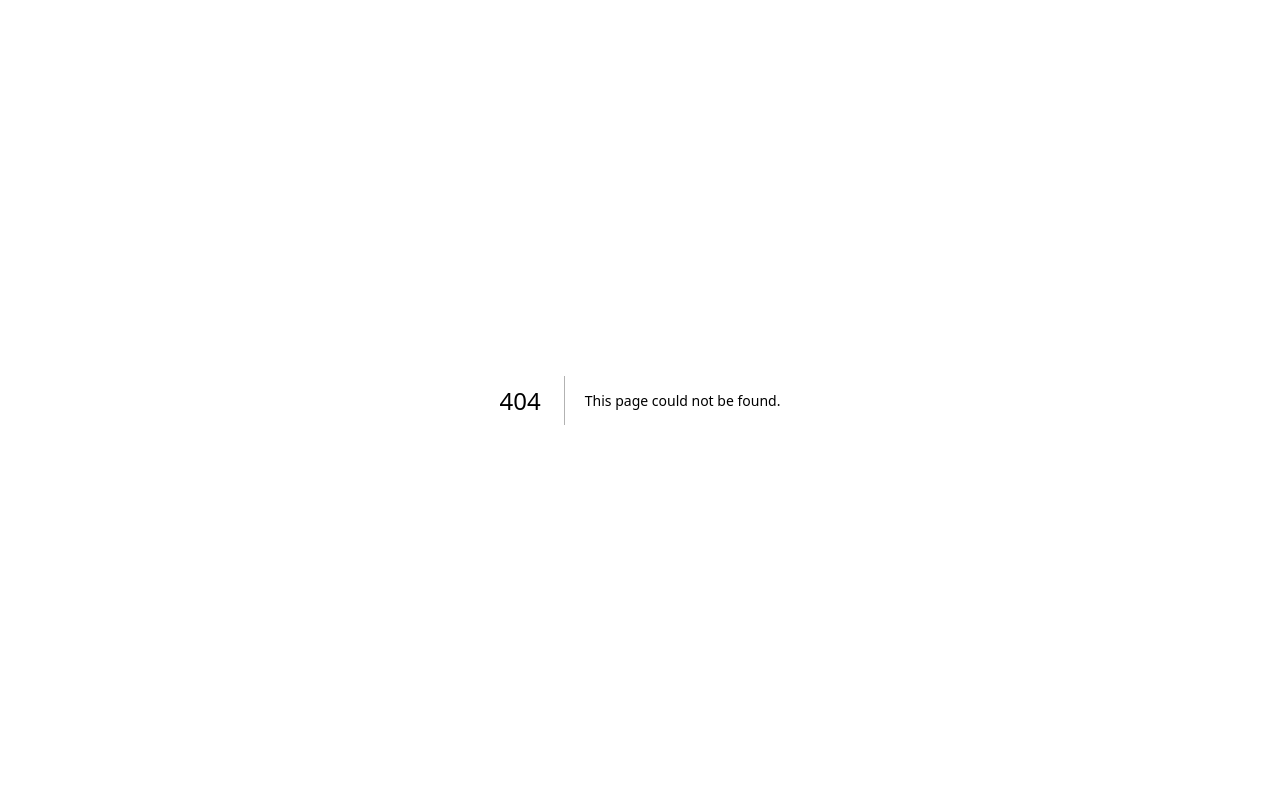
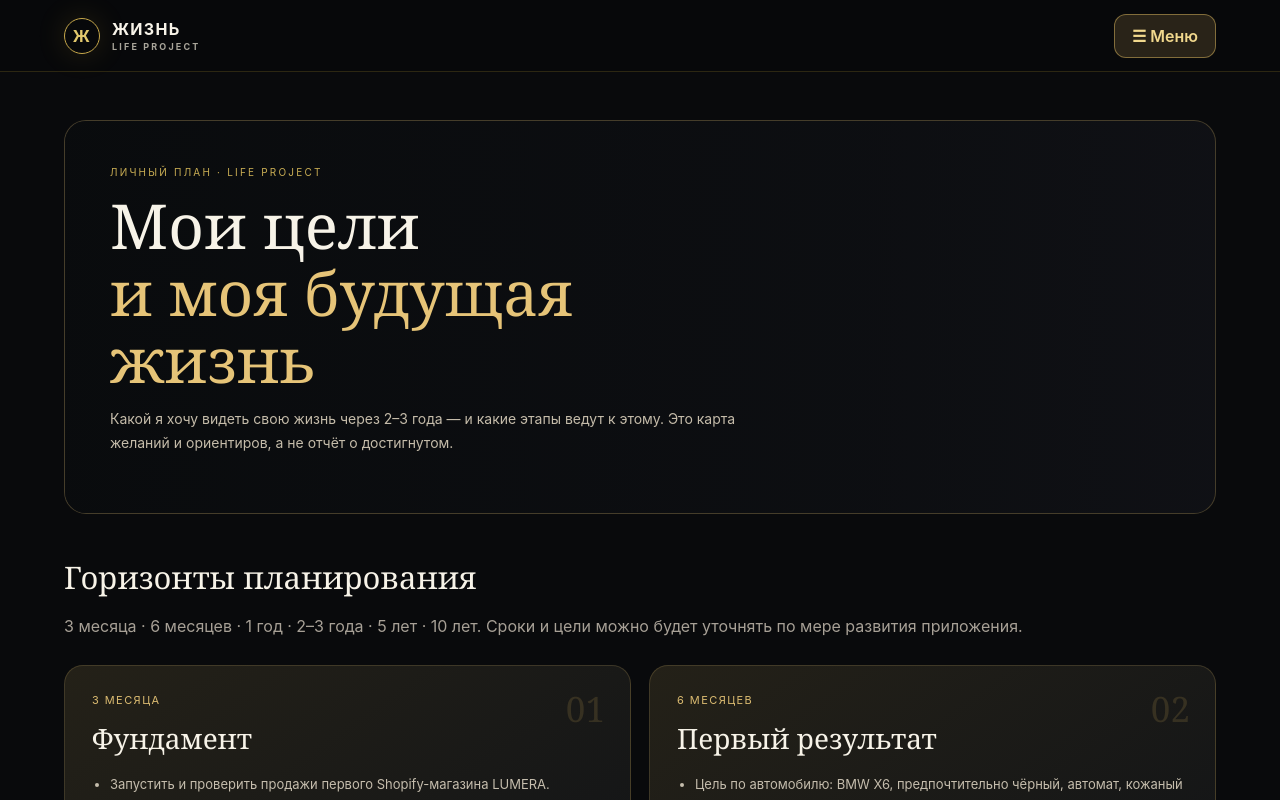
Before and after one commit to Igor-Samarin/life-project, a Next.js app: page /goals in a window 1280 px wide. Before the commit this address had no page. Shown: the top 800 px of the page. Built offline with nearby package versions, Linux system fonts and the light colour scheme; grey boxes are pictures that could not be loaded.

Commit message:
Create dedicated personal future goals and life vision roadmap page

```diff
--- /dev/null
+++ b/pages/goals.js
@@ -0,0 +1,34 @@
+import Link from "next/link";
+import Layout from "../components/Layout";
+import ProjectArt from "../components/ProjectArt";
+
+const horizons=[
+ {time:"3 месяца",name:"Фундамент",points:["Запустить и проверить продажи первого Shopify-магазина LUMERA.","Наладить регулярный учёт семейных денег и резерв.","Собрать управляемую систему проектов с понятными ответственными и сроками."]},
+ {time:"6 месяцев",name:"Первый результат",points:["Цель по автомобилю: BMW X6, предпочтительно чёрный, автомат, кожаный салон; сначала проверить бюджет и пригодность для работы.","Масштабировать проверенные e-commerce направления.","Сокращать ежедневную ручную работу через AI и делегирование."]},
+ {time:"1 год",name:"Устойчивость",points:["Ориентир: совокупный доход от проектов около €10 000 в месяц — цель, не прогноз.","Сформировать финансовую подушку и более предсказуемый денежный поток.","Вернуться к следующему автомобильному этапу: Lexus, если экономика позволяет."]},
+ {time:"2–3 года",name:"Моя будущая жизнь",points:["Построить бизнес-систему, где я преимущественно принимаю управленческие и финансовые решения.","Больше свободного времени для семьи, путешествий и интересов.","Продвинуться к собственному комфортному дому и премиальным автомобилям без ущерба финансовой устойчивости.","Развивать несколько самостоятельных направлений с командой и AI-автоматизацией."]},
+ {time:"5 лет",name:"Большие цели",points:["Семейный фонд и сильная диверсифицированная бизнес-экосистема.","Lamborghini Urus как долгосрочная автомобильная мечта.","Больше свободы выбора места жизни, путешествий и личных занятий."]},
+ {time:"10 лет",name:"Наследие",points:["Самостоятельная, устойчивая семейная система бизнесов.","Финансовая независимость и возможность помогать близким.","Жизнь, в которой работа — выбор, а не необходимость."]}
+];
+export default function Goals(){return <Layout>
+ <div className="goalsHero"><ProjectArt kind="Lamborghini Urus" className="goalsArt"/><div className="goalsIntro"><div className="lp-eyebrow">Личный план · LIFE PROJECT</div><h1>Мои цели<br/><em>и моя будущая жизнь</em></h1><p>Какой я хочу видеть свою жизнь через 2–3 года — и какие этапы ведут к этому. Это карта желаний и ориентиров, а не отчёт о достигнутом.</p></div></div>
+ <div className="goalsBody"><div className="goalsLead"><h2>Горизонты планирования</h2><p>3 месяца · 6 месяцев · 1 год · 2–3 года · 5 лет · 10 лет. Сроки и цели можно будет уточнять по мере развития приложения.</p></div><div className="goalsGrid">{horizons.map((h,i)=><article className="goalCard" key={h.time}><div className="goalNumber">{String(i+1).padStart(2,"0")}</div><div className="goalTime">{h.time}</div><h3>{h.name}</h3><ul>{h.points.map(p=><li key={p}>{p}</li>)}</ul></article>)}</div>
+ <div className="goalLinks"><Link href="/projects">Проекты и развитие →</Link><Link href="/finances">Финансовый план →</Link><Link href="/garage">Автомобильные цели →</Link><Link href="/family">Семейные планы →</Link></div></div>
+ <style jsx>{`
+ .goalsHero{position:relative;min-height:350px;overflow:hidden;border-radius:22px;background:#111217;border:1px solid #ad925355;display:flex;align-items:center}
+ .goalsHero :global(.goalsArt){position:absolute;inset:0;height:100%;opacity:.55}
+ .goalsHero:after{content:"";position:absolute;inset:0;background:linear-gradient(90deg,#090b0df5,#090b0d8a 70%,#090b0d33)}
+ .goalsIntro{position:relative;z-index:1;padding:45px;max-width:730px}
+ .goalsIntro h1{font:normal clamp(35px,5vw,62px)/1.08 Georgia,serif;margin:0}.goalsIntro em{font-style:normal;color:#e6c478}
+ .goalsIntro p{color:#c5bcaa;line-height:1.7;font-size:14px}
+ .goalsLead{margin:42px 0 25px}.goalsLead h2{font:normal 31px Georgia,serif;margin:0 0 10px}.goalsLead p{color:#a7a096;line-height:1.6}
+ .goalsGrid{display:grid;grid-template-columns:repeat(2,minmax(0,1fr));gap:18px}
+ .goalCard{padding:27px;border:1px solid #ad925344;border-radius:19px;background:linear-gradient(145deg,#242118,#121417);position:relative}
+ .goalNumber{position:absolute;right:25px;top:19px;font:35px Georgia,serif;color:#b99a5230}
+ .goalTime{font-size:11px;color:#dbbb71;letter-spacing:.13em;text-transform:uppercase}
+ .goalCard h3{font:normal 28px Georgia,serif;margin:12px 0 16px}
+ .goalCard ul{padding-left:18px;margin:0;color:#c5bdad;font-size:13px;line-height:1.8}.goalCard li{margin-bottom:8px}
+ .goalLinks{display:flex;gap:12px;flex-wrap:wrap;margin-top:30px}.goalLinks :global(a){padding:13px 16px;border-radius:12px;border:1px solid #c7a76577;color:#ecd18c;background:#2b2419}
+ @media(max-width:700px){.goalsGrid{grid-template-columns:1fr}.goalsIntro{padding:26px}.goalsHero{min-height:330px}}
+ `}</style>
+ </Layout>}
```
